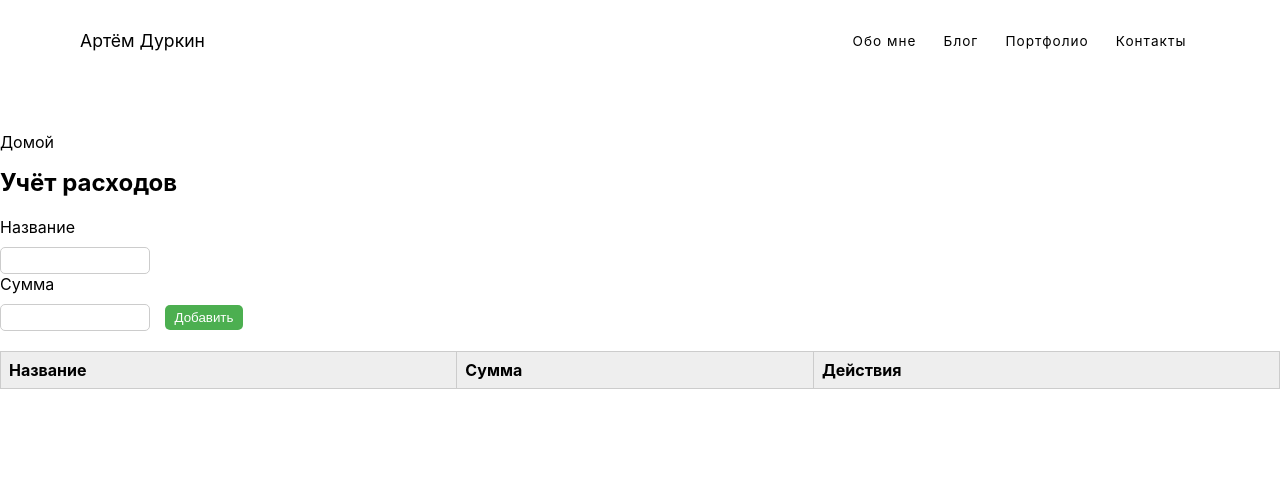
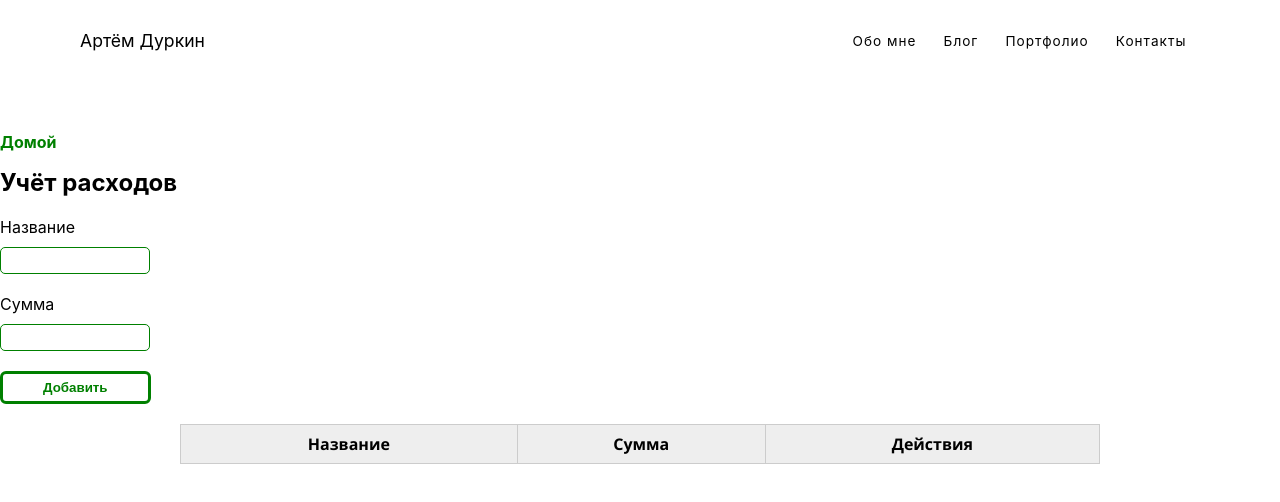
Before and after one commit to snitchyck/myPortfolio, a SvelteKit app: page /project/apps/2 in a window 1280 px wide. Shown: the top 502 px of the page. Built offline with nearby package versions, Linux system fonts and the light colour scheme.

Commit message:
added new feauteres

```diff
--- a/src/routes/project/apps/1/+layout.svelte
+++ b/src/routes/project/apps/1/+layout.svelte
@@ -4,6 +4,10 @@
 </div>
 
 <style>
+  a{
+      color: rgb(245, 201, 144);
+      font-weight: bold;
+  }
   .container {
     margin: 50px auto;
     max-width: 800px;
--- a/src/routes/project/apps/2/+layout.svelte
+++ b/src/routes/project/apps/2/+layout.svelte
@@ -2,3 +2,10 @@
     <a href='/project'>Домой</a>
     <slot/>
 </div>
+
+<style>
+    a{
+        color: green;
+        font-weight: bold;
+    }
+</style>
--- a/src/routes/project/apps/2/+page.svelte
+++ b/src/routes/project/apps/2/+page.svelte
@@ -1,9 +1,12 @@
 <h1>Учёт расходов</h1>
+
 <form on:submit|preventDefault={addExpense}>
     <label for="name">Название</label>
     <input type="text" id="name" bind:value={newName}/>
+    <br><br>
     <label for="amount">Сумма</label>
     <input type="text" id="amount" bind:value={newAmount}/>
+    <br><br>
     <button type="submit">Добавить</button>
 </form>
 
@@ -18,7 +21,7 @@
     <tbody>
         {#each expenses as expense, i}
         <tr>
-        <td><div>{expense.name}‹/div› </td>
+        <td><div>{expense.name}</div> </td>
         <td><div>{expense.amount}</div> </td>
         <td><button on:click={() => deleteExpense(i)}>Удалить</button></td>
         </tr>
@@ -57,7 +60,7 @@
     }
     input[type='text'] {
      padding: 5px;
-     border: 1px solid #ccc;
+     border: 1px solid green;
      border-radius: 5px;
      margin-right: 10px;
      width: 150px;
@@ -66,23 +69,27 @@
      margin-top: 20px;
      border-collapse: collapse;
      width: 100%;
+     max-width:920px;
+     margin-left: auto;
+     margin-right: auto;
+     font-family:'Segoe UI', Tahoma, Geneva, Verdana, sans-serif
     }
-    th,
-    td {
+    th, td {
      border: 1px solid #ccc;
      padding: 8px;
-     text-align: left;
+     text-align: center;
     }
     th {
      background-color: #eee;
     }
     button {
-     padding: 5px 10px;
-     background-color: #4caf50;
-     color: white;
-     border: none;
-     border-radius: 5px;
+     padding: 6px 40px;
+     background-color: #ffffff;
+     color:green;
+     border: solid green;
+     border-radius: 6px;
      cursor: pointer;
+     font-weight: bold;
     }
     h1 {
      font-size: 24px;
```
